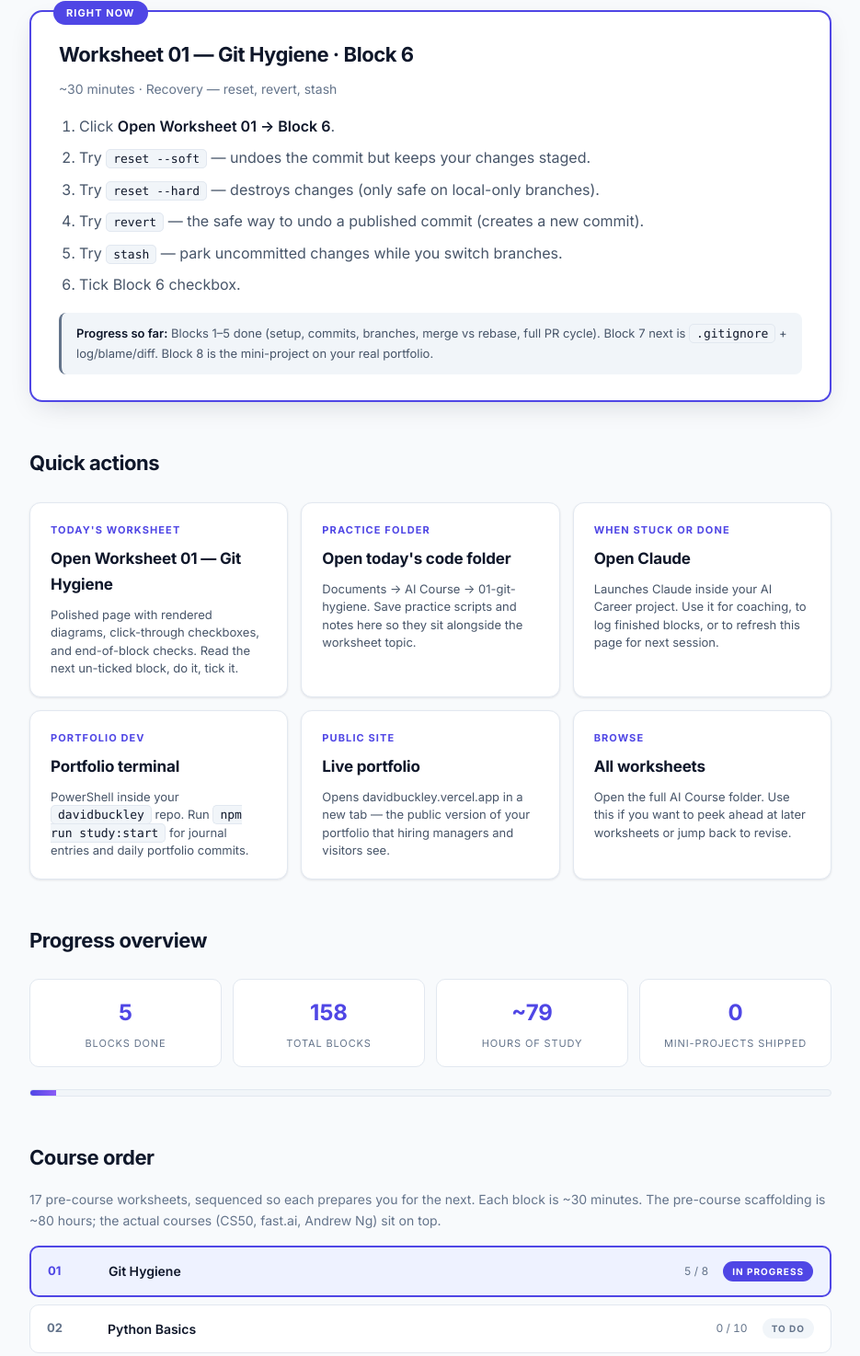
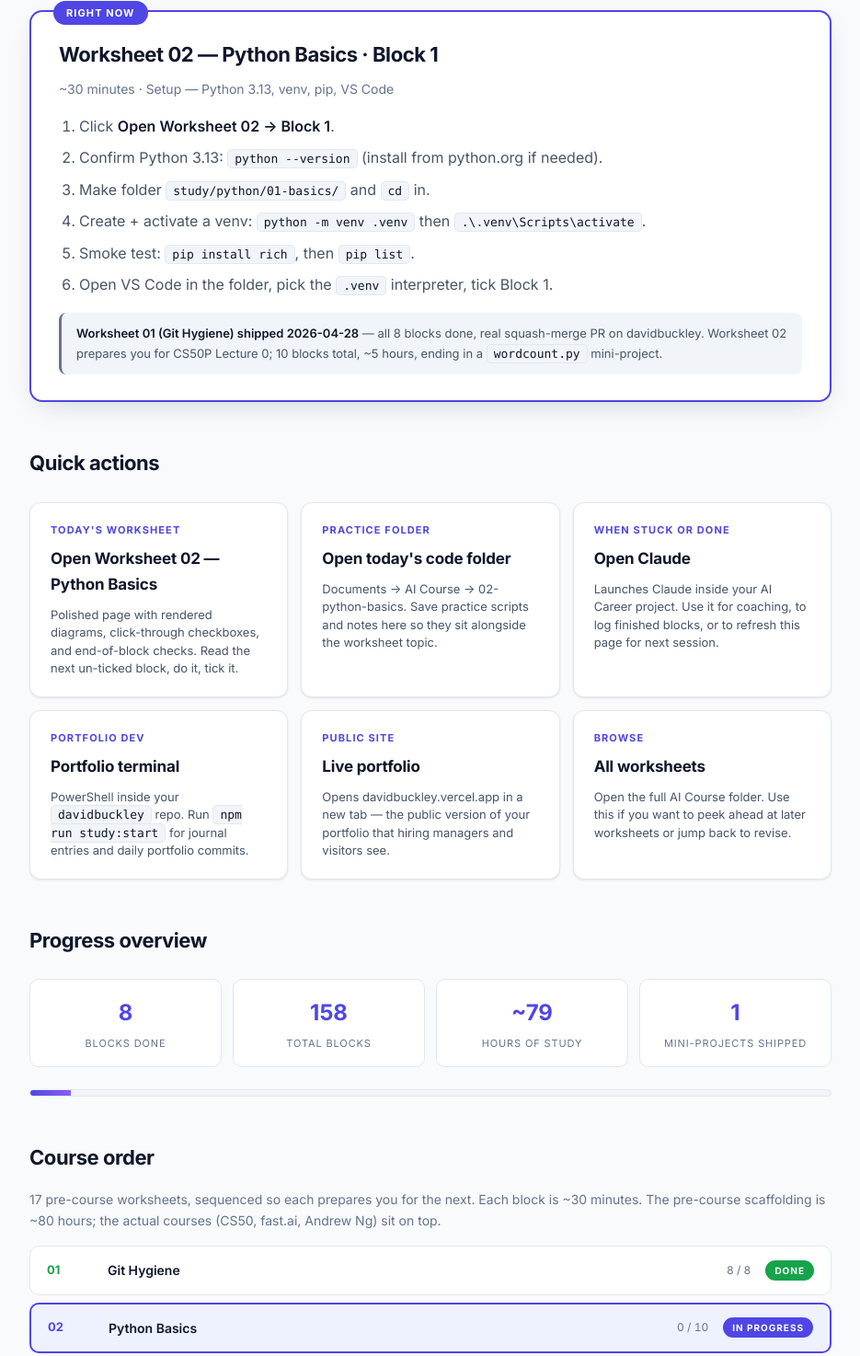
Before and after one commit to Dave-Buckley/ai-course-tracker, a website: page index.html in a window 1280 px wide. Shown: the part 329-1803 px from the top of the page at 92% size, without its empty margins (172-1107 px from the left). Drawn offline with Linux system fonts and the light colour scheme.

Commit message:
chore: worksheet 01 done, point hub at worksheet 02 block 1

```diff
--- a/index.html
+++ b/index.html
@@ -144,6 +144,8 @@
   }
   .course-item .pill.next { background: var(--accent); color: white; }
   .course-item .pill.todo { background: var(--card-soft); color: var(--fg-muted); }
+  .course-item .pill.done { background: #16a34a; color: white; }
+  .course-item.done .num { color: #16a34a; }
 
   .stats {
     display: grid;
@@ -168,37 +170,37 @@
 <div class="hero">
   <span class="kicker">AI Career Pivot</span>
   <h1>Today's Course Steps</h1>
-  <p>Last refreshed 2026-04-26. Open this page each session, click straight through to whatever you need.</p>
+  <p>Last refreshed 2026-05-17. Open this page each session, click straight through to whatever you need.</p>
 </div>
 
 <h2>Right now — do this</h2>
 <div class="focus-card">
-  <h2>Worksheet 01 — Git Hygiene · Block 6</h2>
-  <p class="focus-meta">~30 minutes · Recovery — reset, revert, stash</p>
+  <h2>Worksheet 02 — Python Basics · Block 1</h2>
+  <p class="focus-meta">~30 minutes · Setup — Python 3.13, venv, pip, VS Code</p>
   <ol>
-    <li>Click <a href="01-git-hygiene.html#block-6"><strong>Open Worksheet 01 → Block 6</strong></a>.</li>
-    <li>Try <code>reset --soft</code> — undoes the commit but keeps your changes staged.</li>
-    <li>Try <code>reset --hard</code> — destroys changes (only safe on local-only branches).</li>
-    <li>Try <code>revert</code> — the safe way to undo a published commit (creates a new commit).</li>
-    <li>Try <code>stash</code> — park uncommitted changes while you switch branches.</li>
-    <li>Tick Block 6 checkbox.</li>
+    <li>Click <a href="02-python-basics.html#block-1"><strong>Open Worksheet 02 → Block 1</strong></a>.</li>
+    <li>Confirm Python 3.13: <code>python --version</code> (install from python.org if needed).</li>
+    <li>Make folder <code>study/python/01-basics/</code> and <code>cd</code> in.</li>
+    <li>Create + activate a venv: <code>python -m venv .venv</code> then <code>.\.venv\Scripts\activate</code>.</li>
+    <li>Smoke test: <code>pip install rich</code>, then <code>pip list</code>.</li>
+    <li>Open VS Code in the folder, pick the <code>.venv</code> interpreter, tick Block 1.</li>
   </ol>
   <div class="why">
-    <strong>Progress so far:</strong> Blocks 1–5 done (setup, commits, branches, merge vs rebase, full PR cycle). Block 7 next is <code>.gitignore</code> + log/blame/diff. Block 8 is the mini-project on your real portfolio.
+    <strong>Worksheet 01 (Git Hygiene) shipped 2026-04-28</strong> — all 8 blocks done, real squash-merge PR on davidbuckley. Worksheet 02 prepares you for CS50P Lecture 0; 10 blocks total, ~5 hours, ending in a <code>wordcount.py</code> mini-project.
   </div>
 </div>
 
 <h2>Quick actions</h2>
 <div class="quick-grid">
-  <a class="quick-card" href="01-git-hygiene.html">
+  <a class="quick-card" href="02-python-basics.html">
     <div class="label">Today's worksheet</div>
-    <h3>Open Worksheet 01 — Git Hygiene</h3>
+    <h3>Open Worksheet 02 — Python Basics</h3>
     <p>Polished page with rendered diagrams, click-through checkboxes, and end-of-block checks. Read the next un-ticked block, do it, tick it.</p>
   </a>
-  <a class="quick-card" href="file:///C:/Users/David/Documents/AI%20Course/01-git-hygiene/">
+  <a class="quick-card" href="file:///C:/Users/David/Documents/AI%20Course/02-python-basics/">
     <div class="label">Practice folder</div>
     <h3>Open today's code folder</h3>
-    <p>Documents → AI Course → 01-git-hygiene. Save practice scripts and notes here so they sit alongside the worksheet topic.</p>
+    <p>Documents → AI Course → 02-python-basics. Save practice scripts and notes here so they sit alongside the worksheet topic.</p>
   </a>
   <a class="quick-card" href="file:///C:/Users/David/Documents/AI%20Course/Tools/Claude%20Terminal.bat">
     <div class="label">When stuck or done</div>
@@ -224,23 +226,23 @@
 
 <h2>Progress overview</h2>
 <div class="stats">
-  <div class="stat"><div class="num">5</div><div class="label">Blocks done</div></div>
+  <div class="stat"><div class="num">8</div><div class="label">Blocks done</div></div>
   <div class="stat"><div class="num">158</div><div class="label">Total blocks</div></div>
   <div class="stat"><div class="num">~79</div><div class="label">Hours of study</div></div>
-  <div class="stat"><div class="num">0</div><div class="label">Mini-projects shipped</div></div>
+  <div class="stat"><div class="num">1</div><div class="label">Mini-projects shipped</div></div>
 </div>
 
-<div class="progress-bar"><div class="progress-fill" style="width: 3.2%"></div></div>
+<div class="progress-bar"><div class="progress-fill" style="width: 5.1%"></div></div>
 
 <h2>Course order</h2>
 <p style="color: var(--fg-muted); font-size: 14px;">17 pre-course worksheets, sequenced so each prepares you for the next. Each block is ~30 minutes. The pre-course scaffolding is ~80 hours; the actual courses (CS50, fast.ai, Andrew Ng) sit on top.</p>
 
 <div class="course-list">
-  <a class="course-item current" href="01-git-hygiene.html">
-    <span class="num">01</span><span class="name">Git Hygiene</span><span class="blocks">5 / 8</span><span class="pill next">In progress</span>
+  <a class="course-item done" href="01-git-hygiene.html">
+    <span class="num">01</span><span class="name">Git Hygiene</span><span class="blocks">8 / 8</span><span class="pill done">Done</span>
   </a>
-  <a class="course-item" href="02-python-basics.html">
-    <span class="num">02</span><span class="name">Python Basics</span><span class="blocks">0 / 10</span><span class="pill todo">To do</span>
+  <a class="course-item current" href="02-python-basics.html">
+    <span class="num">02</span><span class="name">Python Basics</span><span class="blocks">0 / 10</span><span class="pill next">In progress</span>
   </a>
   <a class="course-item" href="03-c-quickstart.html">
     <span class="num">03</span><span class="name">C Quickstart</span><span class="blocks">0 / 8</span><span class="pill todo">To do</span>
```
